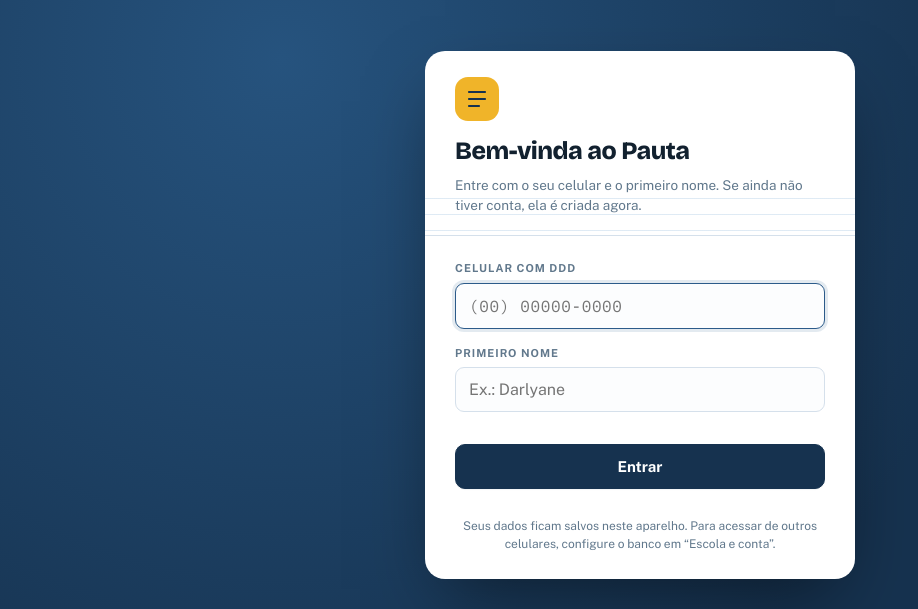
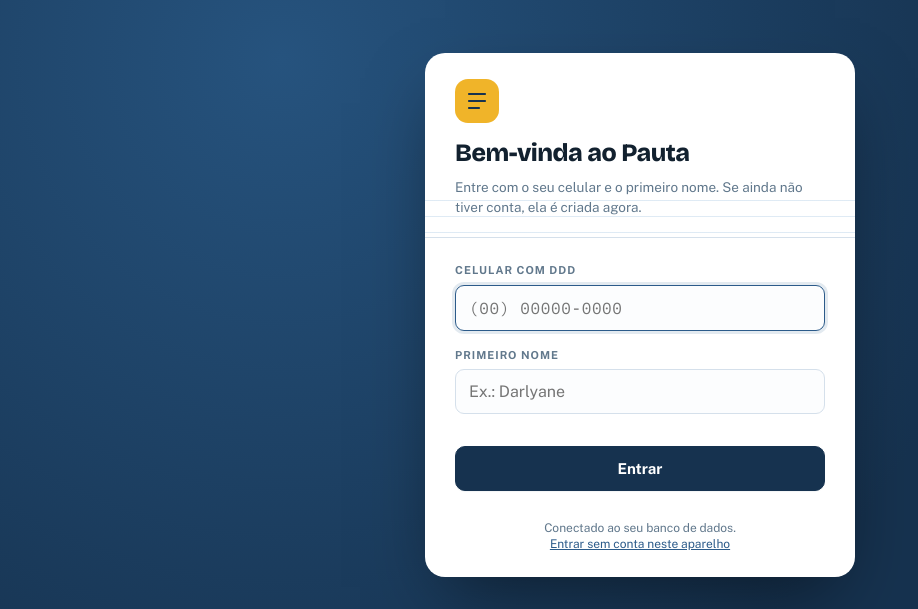
Before and after one commit to FilipeCapelasso/simaedDEdalyane, a plain HTML site: page index.html in a window 1280 px wide. Shown: the part 85-694 px from the top of the page, without its empty margins (0-918 px from the left). Drawn offline with nearby package versions, Linux system fonts and the light colour scheme.

Commit message:
Update index.html

```diff
--- a/index.html
+++ b/index.html
@@ -536,8 +536,8 @@ pre.sql{background:#0F2438;color:#CFE3F5;padding:16px;border-radius:11px;font-fa
    NUNCA coloque aqui a chave "service_role" - essa sim da acesso total.
 ============================================================================ */
 const SUPABASE_PADRAO={
-  url:'',
-  key:''
+  url:'https://kbienvekhnwnqplwkwrv.supabase.co',
+  key:'eyJhbGciOiJIUzI1NiIsInR5cCI6IkpXVCJ9.eyJpc3MiOiJzdXBhYmFzZSIsInJlZiI6ImtiaWVudmVraG53bnFwbHdrd3J2Iiwicm9sZSI6ImFub24iLCJpYXQiOjE3ODUyOTA0MDMsImV4cCI6MjEwMDg2NjQwM30.G2jo07NWVoNe3BWVd63jr0Pl5Xxfb4izQ12_eRhXbY0'
 };
 
 const MESES=['Janeiro','Fevereiro','Março','Abril','Maio','Junho','Julho','Agosto','Setembro','Outubro','Novembro','Dezembro'];
```
